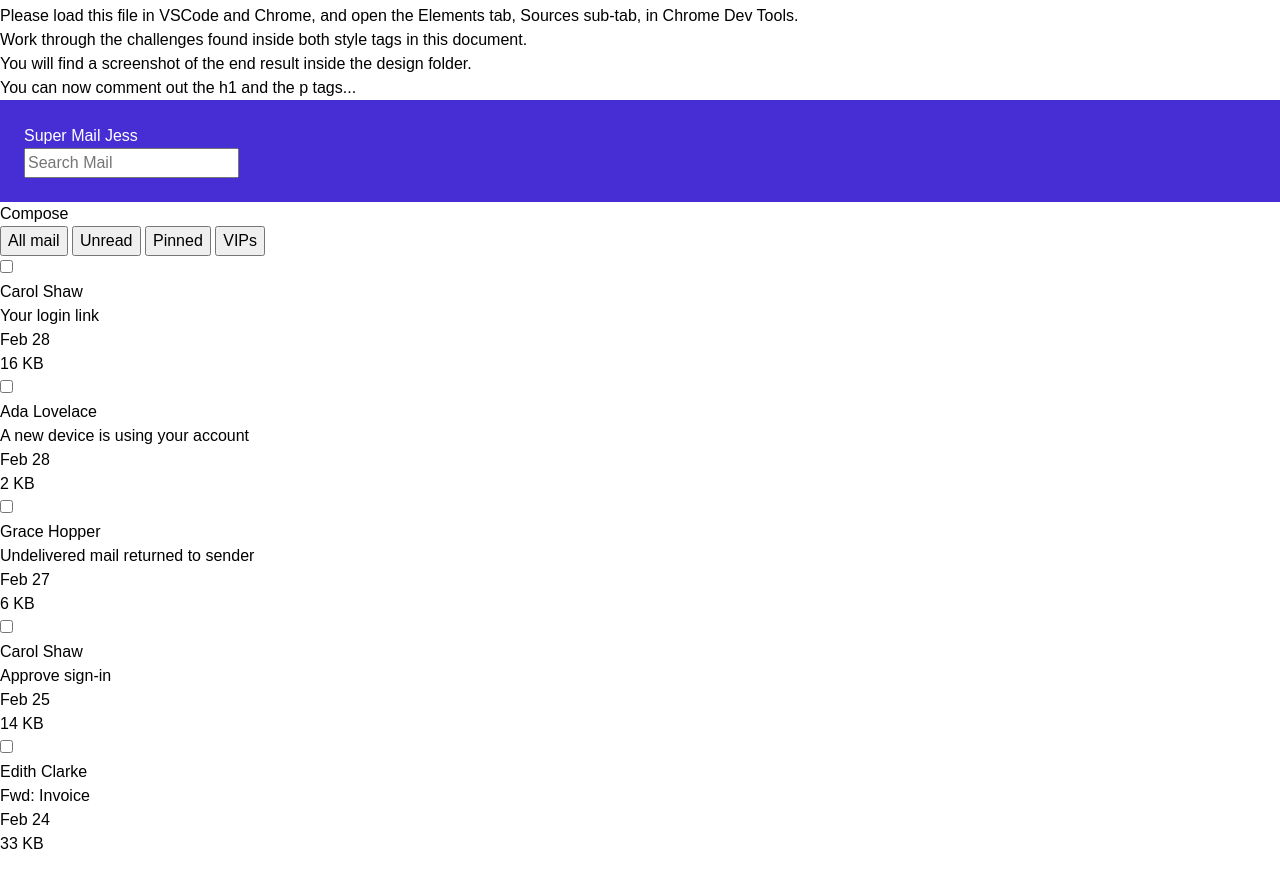
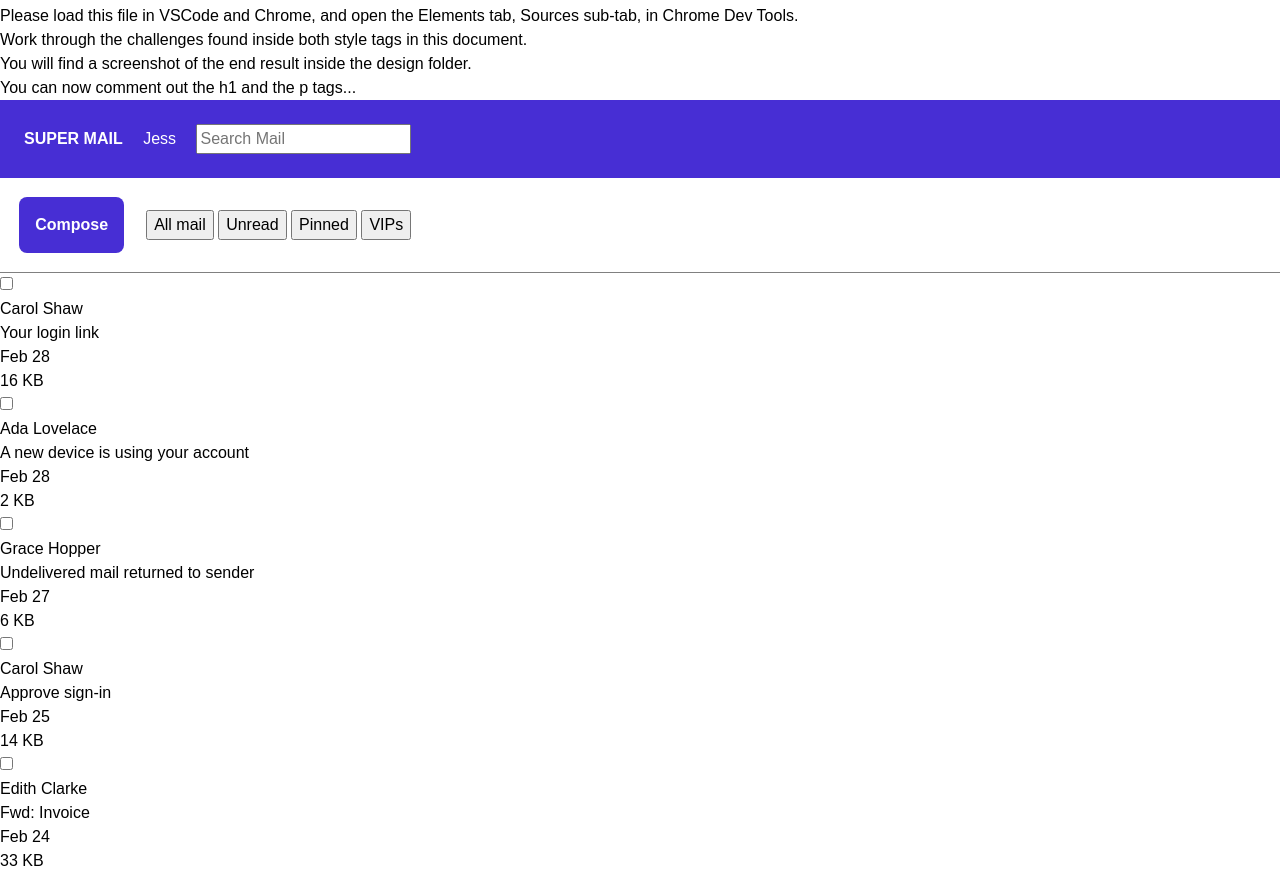
Before and after one commit to bloominstituteoftechnology/module-project---html-and-css-ii-JL1172, a plain HTML site: page index.html in a window 1280 px wide. Shown: the part 44-917 px from the top of the page. Drawn offline with Linux system fonts and the light colour scheme.

Commit message:
second commit

```diff
--- a/index.html
+++ b/index.html
@@ -74,28 +74,49 @@ body {
     /* 👉 Task 4- Target the divs that are directly nested underneath the id headerTop.
     Make them display as inline block, instead of block.
     This will make them render on the same line. */
-  .first-div {
+  #headerTop div {
     display: inline-block;
   }
 
     /* 👉 Task 5- Target the spans that are nested inside the id headerTop.
     Make them have some margin on the right.
     This will prevent the spans from crashing against one another. */
+    #headerTop span {
+      margin-right: 1rem;
+    }
 
     /* 👉 Task 6- Target the first span nested inside the element with id headerTop.
     Make it have a font weight of bold, and transform the text to uppercase. */
+    #headerTop span:nth-child(1) {
+      font-weight: bold;
+      text-transform: uppercase;
+    }
 
     /* 👉 Task 7- Target the id headerBottom.
     Give it a bottom border of 1 pixel, solid gray, and a little bit of padding using px or rem units. */
-
+    #headerBottom {
+      border-bottom: 1px solid gray;
+      padding: 1.2rem;
+    }
     /* 👉 Task 8- Target the divs that are nested directly inside the element with id headerBottom.
     Make them display as inline block, instead of block.
     This will cause them to render on the same line.
     You can consolidate this rule with the one on step. 4 */
+    #headerBottom div {
+      display: inline-block;
 
+    }
     /* 👉 Task 9- Target the "Compose" button, although note it's a div instead an actual button.
     Give it color, bold text, background, padding, border radius, margin right, and a cursor of pointer. */
-
+    #headerBottom div:nth-child(1) {
+      font-weight: bold;
+      background-color: rgb(71, 46, 212);
+      color: white;
+      padding: 1rem;
+      border-radius: .5rem;
+      margin-right: 1.1rem;
+      cursor: pointer;
+    }
     /* 👉 Task 10- Research how to remove all the default styling of button elements.
     Target the button elements inside the element with id headerBottom.
     Remove all their styling, give them a bit of margin to the right, and a cursor of pointer. */
@@ -136,9 +157,9 @@ body {
   <div>
     <header>
       <div id="headerTop">
-        <div id="firstDiv" class = "first-div">
-          <span class = 'first-div'>Super Mail</span>
-          <span class = 'first-div'>Jess</span>
+        <div>
+          <span>Super Mail</span>
+          <span>Jess</span>
         </div>
         <div>
           <input type="text" placeholder="Search Mail" />
```
